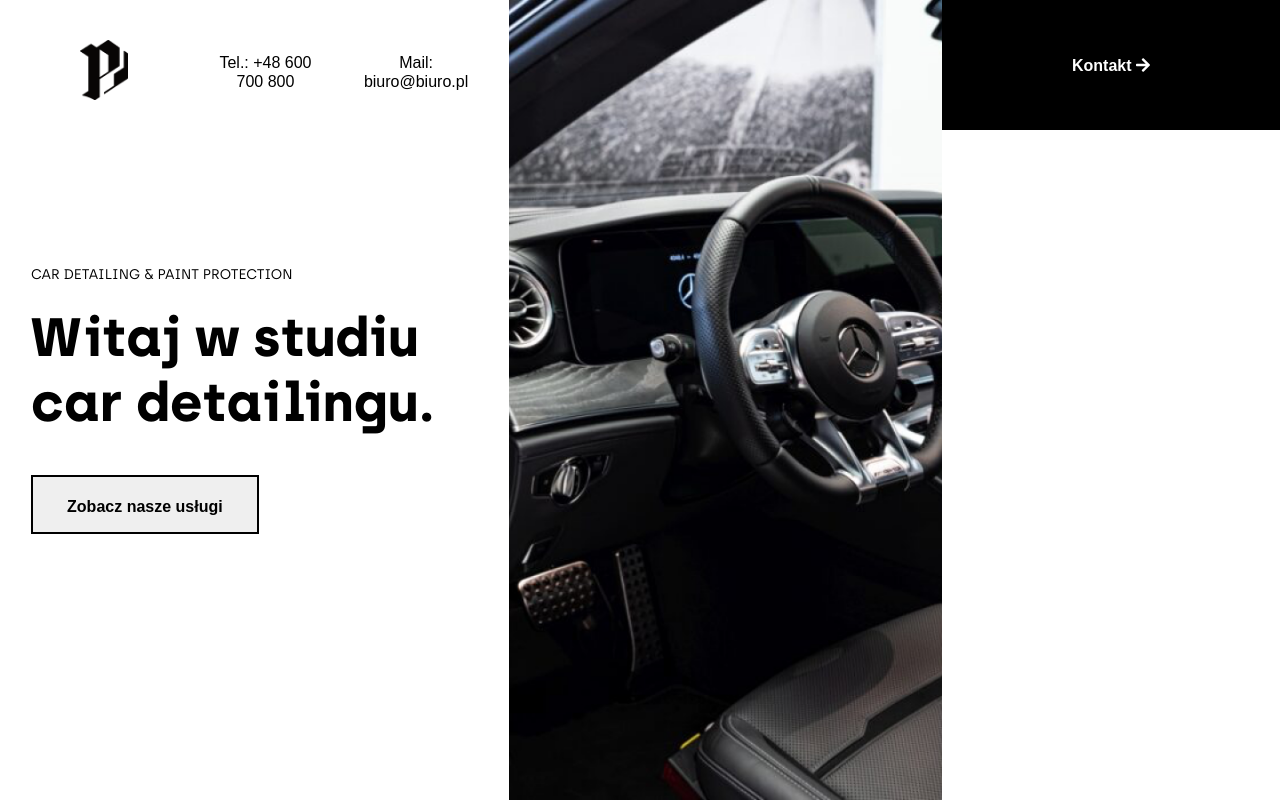
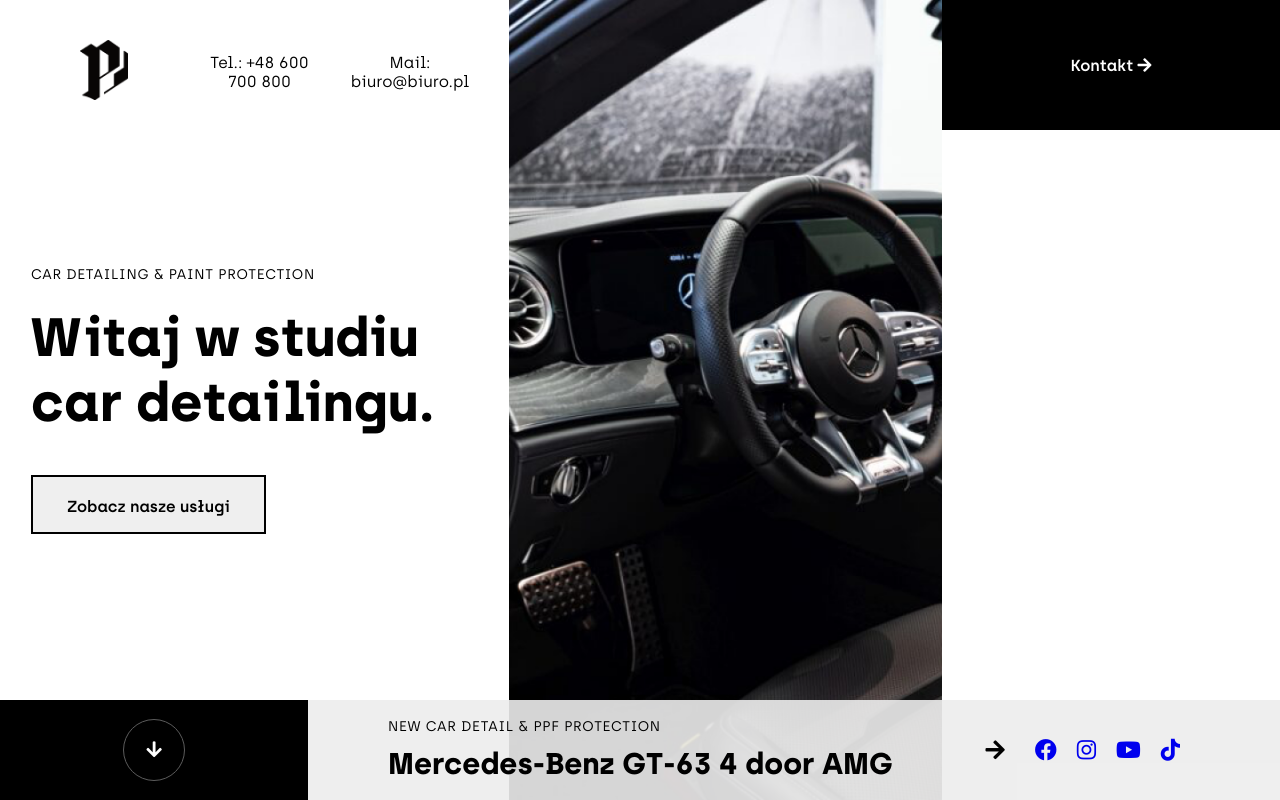
Before and after one commit to pswitalski/zadanie-rekrutacyjne, a website built with Parcel: page index.html in a window 1280 px wide. Built offline with nearby package versions, Linux system fonts and the light colour scheme.

Commit message:
create bar

```diff
--- a/index.html
+++ b/index.html
@@ -48,6 +48,44 @@
         </div>
     </section>
 
+    <div class="bar">
+        <div class="bar__button-container">
+            <button class="bar__arrow-button">
+                <i class="fas fa-arrow-down"></i>
+            </button>
+        </div>
+        <div class="bar__data">
+            <button class="bar__data-button">
+                <div class="bar__data-container">
+                    <p>
+                        new car detail & ppf protection
+                    </p>
+                    <h2>
+                        Mercedes-Benz GT-63 4 door AMG
+                    </h2>
+                </div>
+                <div class="bar__data-icon">
+                    <i class="fas fa-arrow-right"></i>
+                </div>
+            </button>
+
+        </div>
+        <div class="bar__links">
+            <a href="https://pl-pl.facebook.com/">
+                <i class="fab fa-facebook"></i>
+            </a>
+            <a href="https://www.instagram.com/">
+                <i class="fab fa-instagram"></i>
+            </a>
+            <a href="https://www.youtube.com/?hl=PL">
+                <i class="fab fa-youtube"></i>
+            </a>
+            <a href="https://www.tiktok.com/pl-PL/">
+                <i class="fab fa-tiktok"></i>
+            </a>
+        </div>
+    </div>
+
     <script src="./src/js/index.js"></script>
 </body>
 
--- /dev/null
+++ b/src/scss/bar.scss
@@ -0,0 +1,130 @@
+@import './mixins.scss';
+
+.bar {
+    position: absolute;
+    left: 0;
+    bottom: 0;
+    width: 100%;
+    height: 180px;
+    background-color: hsla(0, 0%, 93%, 0.9);
+    display: flex;
+    align-items: center;
+
+    @media (max-height: 900px) {
+        height: 100px;
+    }
+
+    @media (max-height: 800px) and (max-width: 950px) {
+        display: none;
+    }
+
+    &__button-container {
+        width: 308px;
+        height: 100%;
+        background-color: black;
+        display: flex;
+        align-items: center;
+        justify-content: center;
+        flex-shrink: 1;
+
+        @media (max-width: 600px) {
+            display: none;
+        }
+    }
+
+    &__arrow-button {
+        @include cicle-button;
+    }
+
+    &__arrow-button:hover {
+        @include cicle-button-hover;
+    }
+
+    &__data {
+        display: flex;
+        flex-direction: column;
+        justify-content: center;
+        height: 100%;
+        flex-grow: 1;
+    }
+
+    &__data-button {
+        background-color: transparent;
+        min-height: 64px;
+        max-height: 100%;
+        display: flex;
+        align-items: center;
+        justify-content: space-between;
+        cursor: pointer;
+        max-width: 750px;
+        margin-left: 80px;
+        border: none;
+
+        @media (max-width: 1200px) {
+            max-width: 350px;
+        }
+
+        @media (max-width: 700px) {
+            margin: auto 20px;
+        }
+
+        @media (max-width: 600px) {
+            margin: auto;
+        }
+    }
+
+    &__data-icon {
+        margin: 0 10px;
+    }
+
+    &__data-icon i {
+        font-size: 22px;
+    }
+
+    &__data-container {
+        display: flex;
+        flex-direction: column;
+        align-items: flex-start;
+        justify-content: space-between;
+        height: 100%;
+    }
+
+    &__data-container p {
+        font-size: 14px;
+        line-height: 17px;
+        letter-spacing: 0.05em;
+        text-transform: uppercase;
+    }
+
+    &__data-container h2 {
+        font-weight: 700;
+        font-size: 30px;
+        line-height: 36px;
+
+        @media (max-width: 1200px) {
+            font-size: 24px;
+        }
+    }
+
+    &__links {
+        padding-right: 80px;
+        padding-left: 20px;
+        height: 100%;
+        font-size: 22px;
+        display: flex;
+        align-items: center;
+
+        @media (max-width: 1100px) {
+            padding-right: 20px;
+        }
+
+        @media (max-width: 700px) {
+            display: none;
+        }
+    }
+
+    &__links a {
+        margin-right: 20px;
+        display: block;
+    }
+}
--- a/src/scss/hero.scss
+++ b/src/scss/hero.scss
@@ -59,6 +59,7 @@
     &__p {
         font-size: 14px;
         line-height: 17px;
+        letter-spacing: 0.05em;
         text-transform: uppercase;
 
         @media (max-width: 400px) {
--- a/src/scss/index.scss
+++ b/src/scss/index.scss
@@ -21,9 +21,11 @@
     box-sizing: border-box;
 }
 
-body {
+body,
+button {
     font-family: 'Archia', sans-serif;
 }
 
 @import './header.scss';
 @import './hero.scss';
+@import './bar.scss';
--- a/src/scss/mixins.scss
+++ b/src/scss/mixins.scss
@@ -47,3 +47,21 @@
 @mixin contact-button-hover {
     background-color: #17A1EE;
 }
+
+@mixin cicle-button {
+    width: 62px;
+    height: 62px;
+    border-radius: 50%;
+    border: 1px solid #5C5C5C;
+    background-color: black;
+    color: white;
+    font-size: 18px;
+    transition: color 0.2s linear, background-color 0.2s linear;
+    cursor: pointer;
+}
+
+@mixin cicle-button-hover {
+    color: black;
+    background-color: white;
+    border: none;
+}
```
